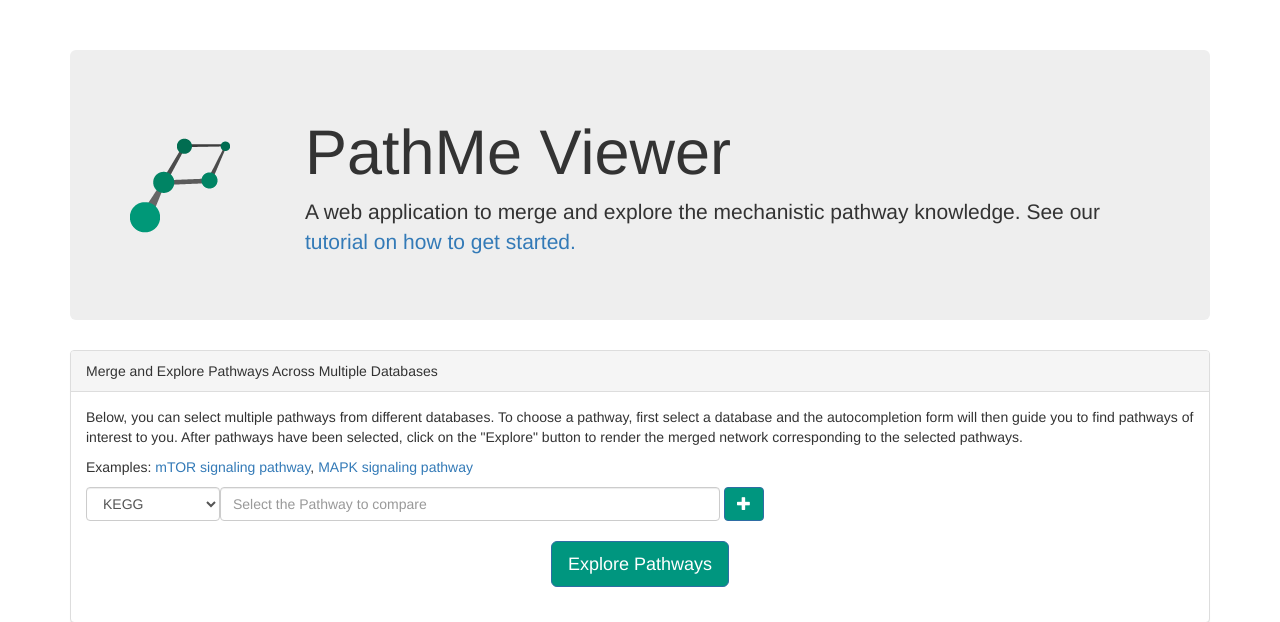
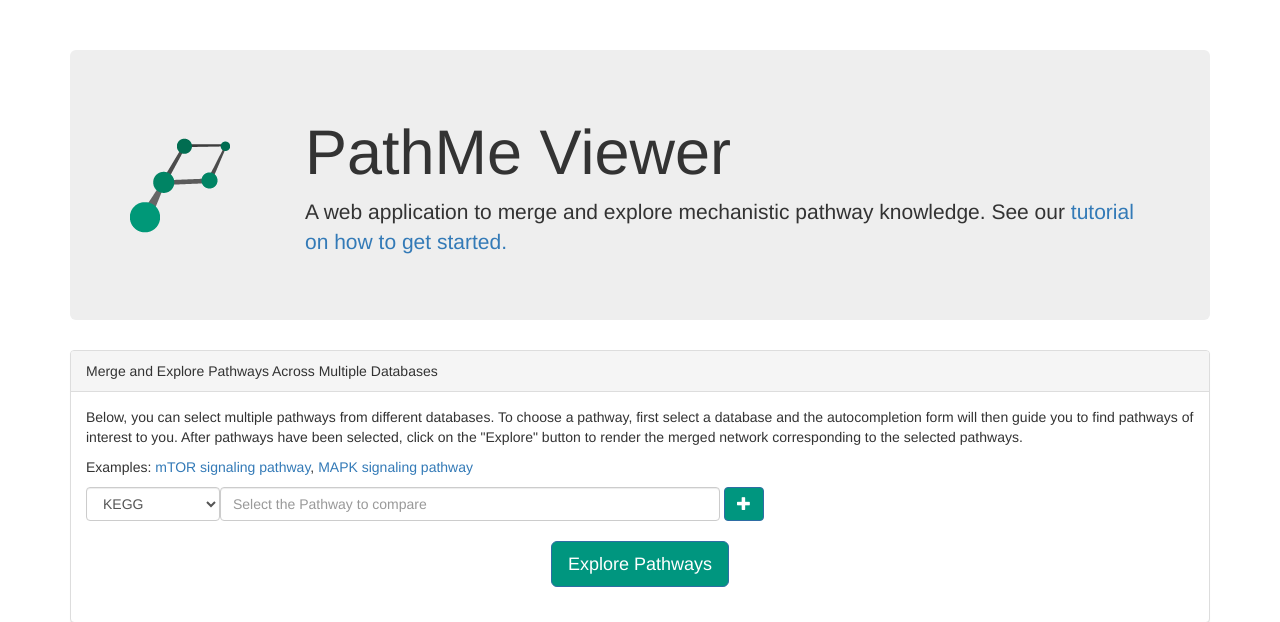
Before and after one commit to PathwayMerger/PathMe-Viewer, a Flask app: page / in a window 1280 px wide. Shown: the part 51-673 px from the top of the page. Run offline with Flask 2, Linux system fonts and the light colour scheme; parts of the project's set-up code (start-up, migrations or seed data) failed here and were passed over; some libraries are stand-ins or nearby versions.

Commit message:
update styling

```diff
--- a/src/pathme_viewer/templates/home.html
+++ b/src/pathme_viewer/templates/home.html
@@ -66,7 +66,7 @@
                     </div>
                     <div class="col-lg-10 col-md-10 col-sm-10">
                         <h1>PathMe Viewer</h1>
-                        <p>A web application to merge and explore the mechanistic pathway knowledge. See our <a
+                        <p>A web application to merge and explore mechanistic pathway knowledge. See our <a
                                 href="{{ url_for('pathme_viewer.tutorial') }}">tutorial on how to get started.</a>
                         </p>
                     </div>
--- a/src/pathme_viewer/templates/meta/help.html
+++ b/src/pathme_viewer/templates/meta/help.html
@@ -28,7 +28,7 @@
             </div>
             <div class="panel-body">
                 <p>A brief tutorial on how to get started with the <a href="https://vimeo.com/311893324">PathMe Viewer
-                    Tutorial</a>
+                    </a>
                 </p>
                 <iframe src="https://player.vimeo.com/video/311893324" width="640" height="360" frameborder="0"
                         webkitallowfullscreen mozallowfullscreen allowfullscreen></iframe>
```
